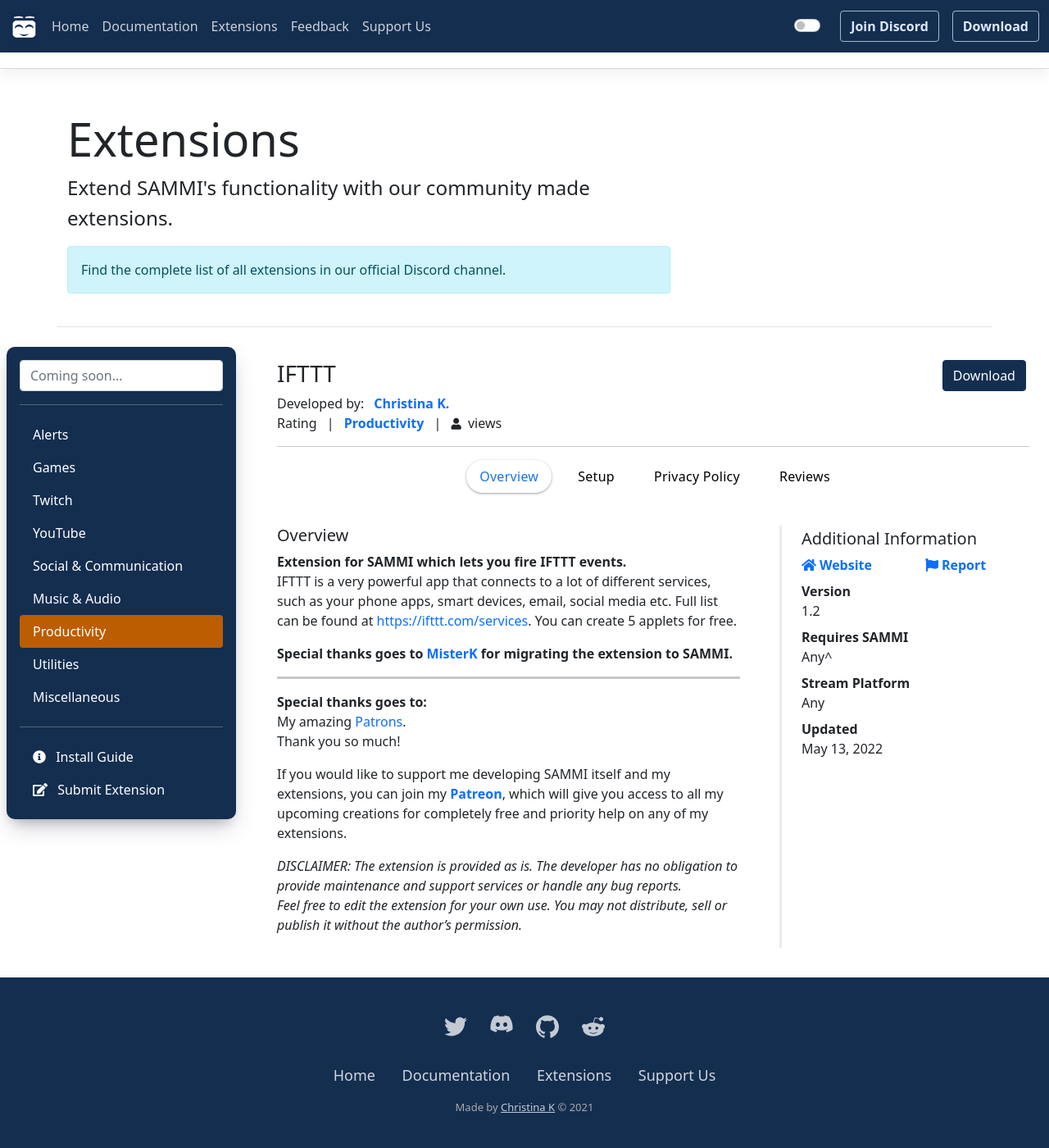
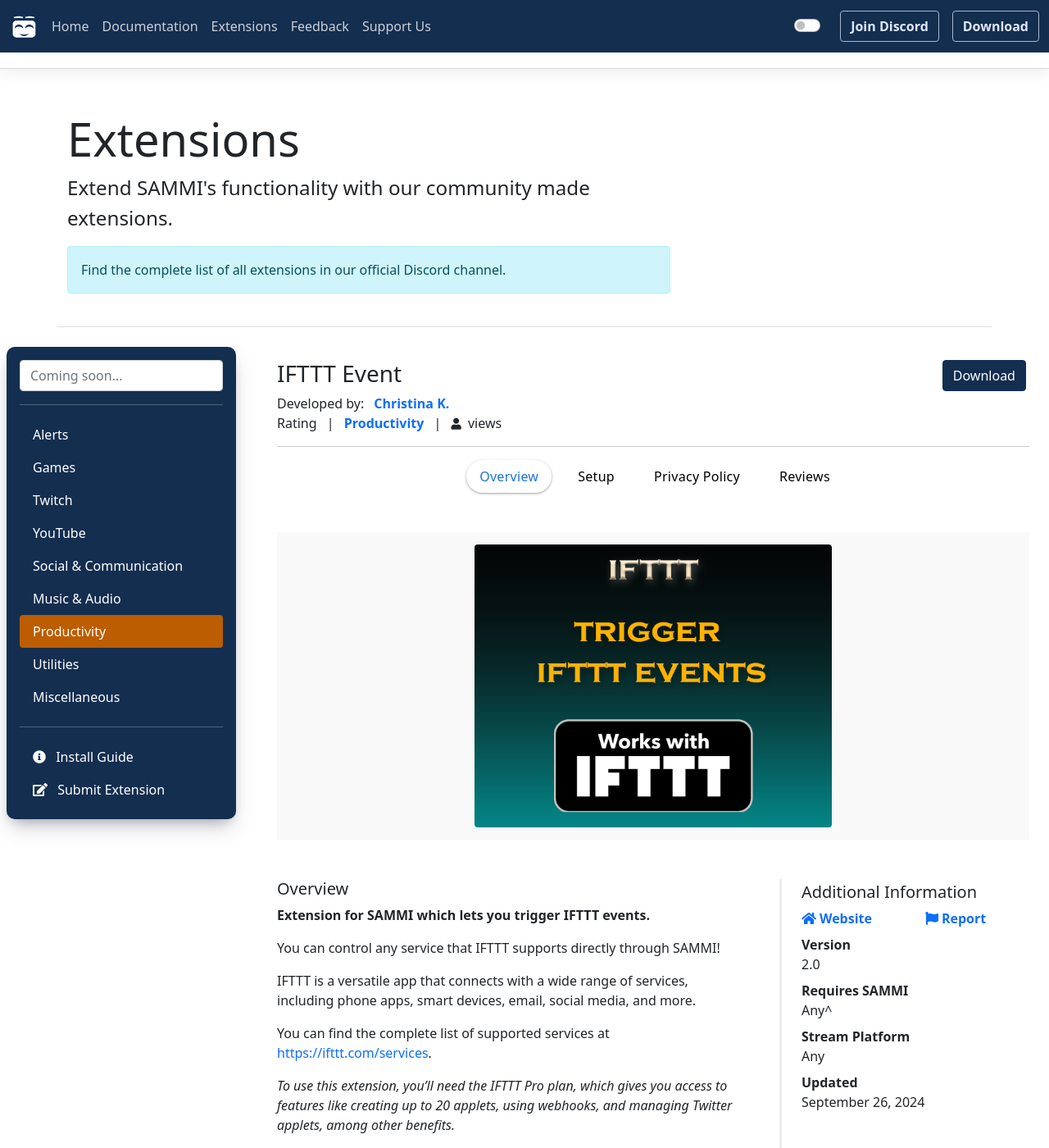
Before and after one commit to SAMMISolutions/SAMMISolutions.github.io, a Jekyll site: the page built from collections/_extensions/ifttt.md, in a window 1280 px wide and 1400 px high. Shown: the whole window at 82% size. Built offline with Jekyll 4.4.1, drawn with Linux system fonts in a browser that asks for light colours; comment, search, counter and statistics services are not loaded.

Commit message:
fix links

```diff
--- a/collections/_extensions/ifttt.md
+++ b/collections/_extensions/ifttt.md
@@ -1,23 +1,29 @@
 ---
 layout: ext_single
-title: IFTTT
+title: IFTTT Event
 slug: ifttt
-desc: Trigger any IFTTT event directly from your Stream Deck
+desc: Trigger any IFTTT event directly from your SAMMI
 category: productivity
-date: '2022-05-13T00:00:00-05:00'
+date: '2024-09-26T00:00:00-05:00'
 permalink: extensions/productivity/:slug
-download_url: https://github.com/christinna9031/SAMMI-IFTTT-Events/releases
-setup_url: https://github.com/christinna9031/SAMMI-IFTTT-Events#readme
+download_url: https://christinak.itch.io/ifttt-event
 developer_name: Christina K.
 developer_url: https://christinak.itch.io
-version: 1.2
+icon_local: ifttt_event_icon.png
+screenshots_local: ifttt_event.png
+version: 2.0
 sammi_version: Any
 platform: Any
 overview: |
-    **Extension for SAMMI which lets you fire IFTTT events.**\
-    IFTTT is a very powerful app that connects to a lot of different services, such as your phone apps, smart devices, email, social media etc. Full list can be found at [https://ifttt.com/services](https://ifttt.com/services). You can create 5 applets for free.
+    **Extension for SAMMI which lets you trigger IFTTT events.**
 
-    **Special thanks goes to [MisterK](https://twitch.tv/misterk_qc) for migrating the extension to SAMMI.**
-setup_url: https://docs.christinak.ca/docs/extensions/ifttt#setup
+    You can control any service that IFTTT supports directly through SAMMI!
+
+    IFTTT is a versatile app that connects with a wide range of services, including phone apps, smart devices, email, social media, and more.
+
+    You can find the complete list of supported services at [https://ifttt.com/services](https://ifttt.com/services).
+
+    *To use this extension, you'll need the IFTTT Pro plan, which gives you access to features like creating up to 20 applets, using webhooks, and managing Twitter applets, among other benefits.*
+setup_url: https://docs.christinak.ca/docs/extensions/ifttt-event#setup
 privacy_collect: false
 ---
```
Also changed, not shown: collections/_extensions/ifttt-to-sammi.md (+1 -1 lines), assets/images/extensions/ifttt_event.png (added), assets/images/extensions/ifttt_event_icon.png (added).
